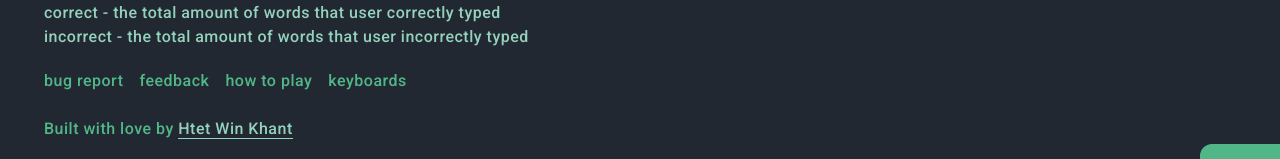
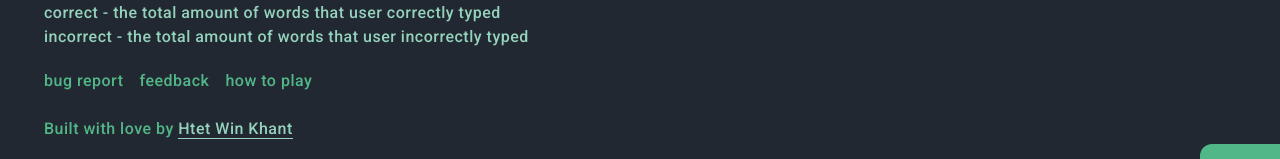
Before and after one commit to D-Gar27/MyanMyanType, a Next.js app: page / in a window 1280 px wide. Both pictures are taken after a click on the item 1240 px from the left and 760 px from the top of the page. Shown: the part 416-575 px from the top of the page. Built offline with nearby package versions, Linux system fonts and the light colour scheme.

Commit message:
test commit

```diff
--- a/components/Info.tsx
+++ b/components/Info.tsx
@@ -118,11 +118,6 @@ const Info = () => {
             </a>
             {/* </Link> */}
           </li>
-          <li>
-            <a className="hover:brightness-150 duration-200 ease-out transition-all">
-              keyboards
-            </a>
-          </li>
         </ul>
         <p style={{ color: `${theme.highlight}` }} className="mt-6">
           Built with love by{' '}
--- a/components/subcomponents/Filter.tsx
+++ b/components/subcomponents/Filter.tsx
@@ -8,13 +8,16 @@ interface ThemeState {
     primary: string;
     highlight: string;
   };
+  setting: {
+    webLang: 'eng' | 'myan';
+  };
 }
 
 const TimeOptions = [30, 60, 90, 120];
 const AddOptions = [85, 90, 95];
 
 const Filter = () => {
-  const theme = useSelector((state: ThemeState) => state.theme);
+  const { theme, setting } = useSelector((state: ThemeState) => state);
 
   return (
     <section
@@ -23,13 +26,13 @@ const Filter = () => {
     >
       <div className="flex items-center lg:justify-center justify-between gap-2 flex-1 w-full max-w-[20rem]">
         <label htmlFor="time" className="text-lg font-semibold">
-          Seconds
+          {setting.webLang === 'eng' ? 'Seconds' : 'စက္ကန့်'}
         </label>
         <TimeSelect options={TimeOptions} />
       </div>
       <div className="flex items-center lg:justify-center justify-between gap-2 flex-1 w-full max-w-[20rem]">
         <label htmlFor="add" className="text-lg font-semibold">
-          Accuracy
+          {setting.webLang === 'eng' ? 'Accuracy' : 'တိကျမှု'}
         </label>
         <Select options={AddOptions} />
       </div>
--- a/pages/404.tsx
+++ b/pages/404.tsx
@@ -17,7 +17,7 @@ interface State {
 }
 
 const NotFound = () => {
-  const { theme, setting } = useSelector((state: State) => state);
+  const { theme } = useSelector((state: State) => state);
 
   return (
     <>
@@ -40,7 +40,6 @@ const NotFound = () => {
           </button>
         </Link>
       </main>
-      {/* <Footer /> */}
     </>
   );
 };
```
